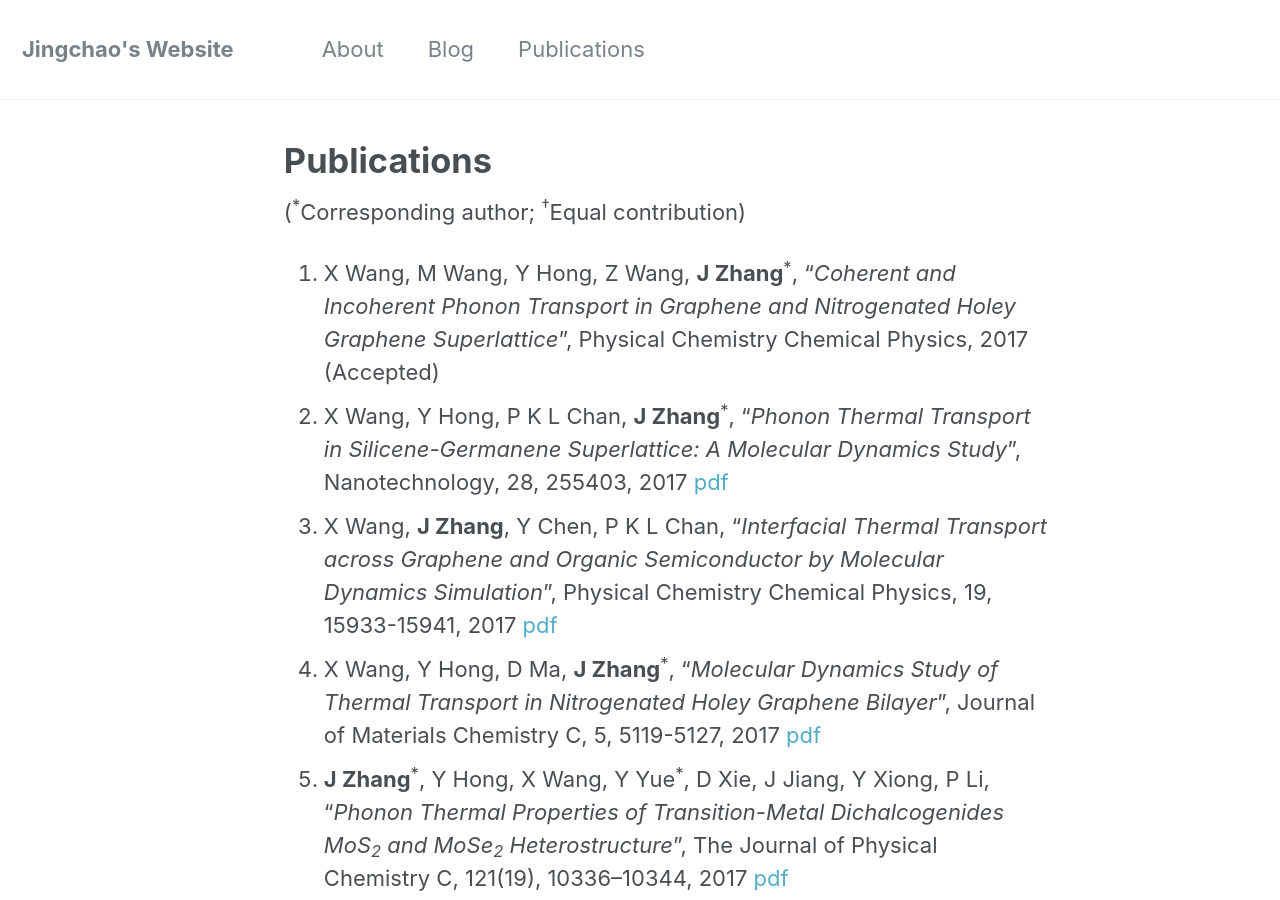
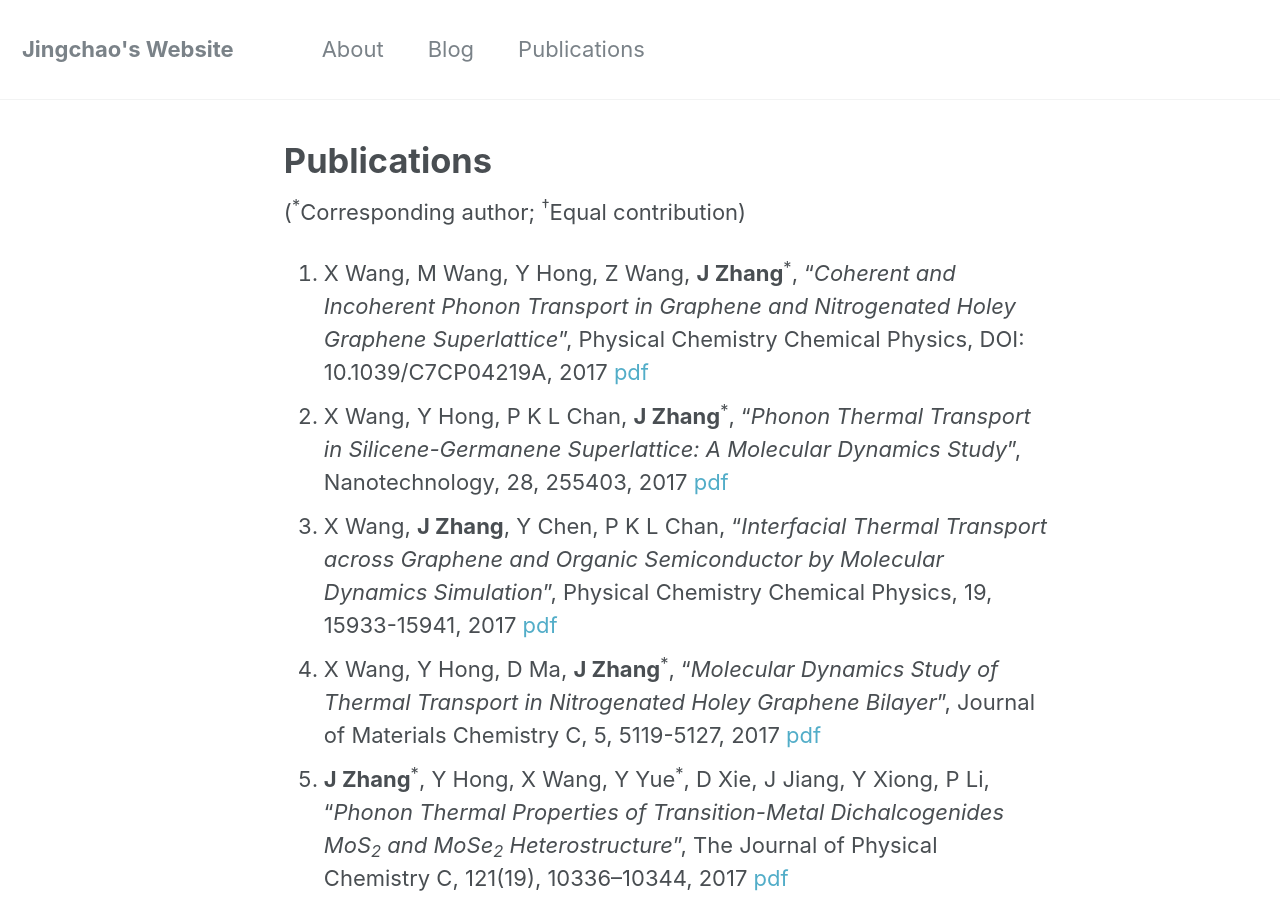
Before and after one commit to JingchaoZhang/JingchaoZhang.github.io, a Jekyll site: the page built from _pages/publications.md, in a window 1280 px wide and 900 px high. Built offline with Jekyll 4.4.1, drawn with Linux system fonts in a browser that asks for light colours.

Commit message:
Update publications.md

```diff
--- a/_pages/publications.md
+++ b/_pages/publications.md
@@ -7,7 +7,7 @@
 
 (<sup>\*</sup>Corresponding author; <sup>†</sup>Equal contribution)
 
-1. X Wang, M Wang, Y Hong, Z Wang, **J Zhang**<sup>\*</sup>, "_Coherent and Incoherent Phonon Transport in Graphene and Nitrogenated Holey Graphene Superlattice_", Physical Chemistry Chemical Physics, 2017 (Accepted)
+1. X Wang, M Wang, Y Hong, Z Wang, **J Zhang**<sup>\*</sup>, "_Coherent and Incoherent Phonon Transport in Graphene and Nitrogenated Holey Graphene Superlattice_", Physical Chemistry Chemical Physics, DOI: 10.1039/C7CP04219A, 2017 [pdf](http://pubs.rsc.org/en/content/articlelanding/2017/cp/c7cp04219a#!divAbstract)
 1. X Wang, Y Hong, P K L Chan, **J Zhang**<sup>\*</sup>, "_Phonon Thermal Transport in Silicene-Germanene Superlattice: A Molecular Dynamics Study_", Nanotechnology, 28, 255403, 2017 [pdf](https://drive.google.com/file/d/0B3Yj4QkZpI-dWFZsdUFQei1GRjA/view?usp=sharing)
 1. X Wang, **J Zhang**, Y Chen, P K L Chan, "_Interfacial Thermal Transport across Graphene and Organic Semiconductor by Molecular Dynamics Simulation_", Physical Chemistry Chemical Physics, 19, 15933-15941, 2017 [pdf](https://drive.google.com/file/d/0B3Yj4QkZpI-dcE5WMFhwcF81cEE/view?usp=sharing)
 1. X Wang, Y Hong, D Ma, **J Zhang**<sup>\*</sup>, "_Molecular Dynamics Study of Thermal Transport in Nitrogenated Holey Graphene Bilayer_", Journal of Materials Chemistry C, 5, 5119-5127, 2017 [pdf](https://drive.google.com/file/d/0B3Yj4QkZpI-dS1RVdXlDRzJBMU0/view?usp=sharing)
```
